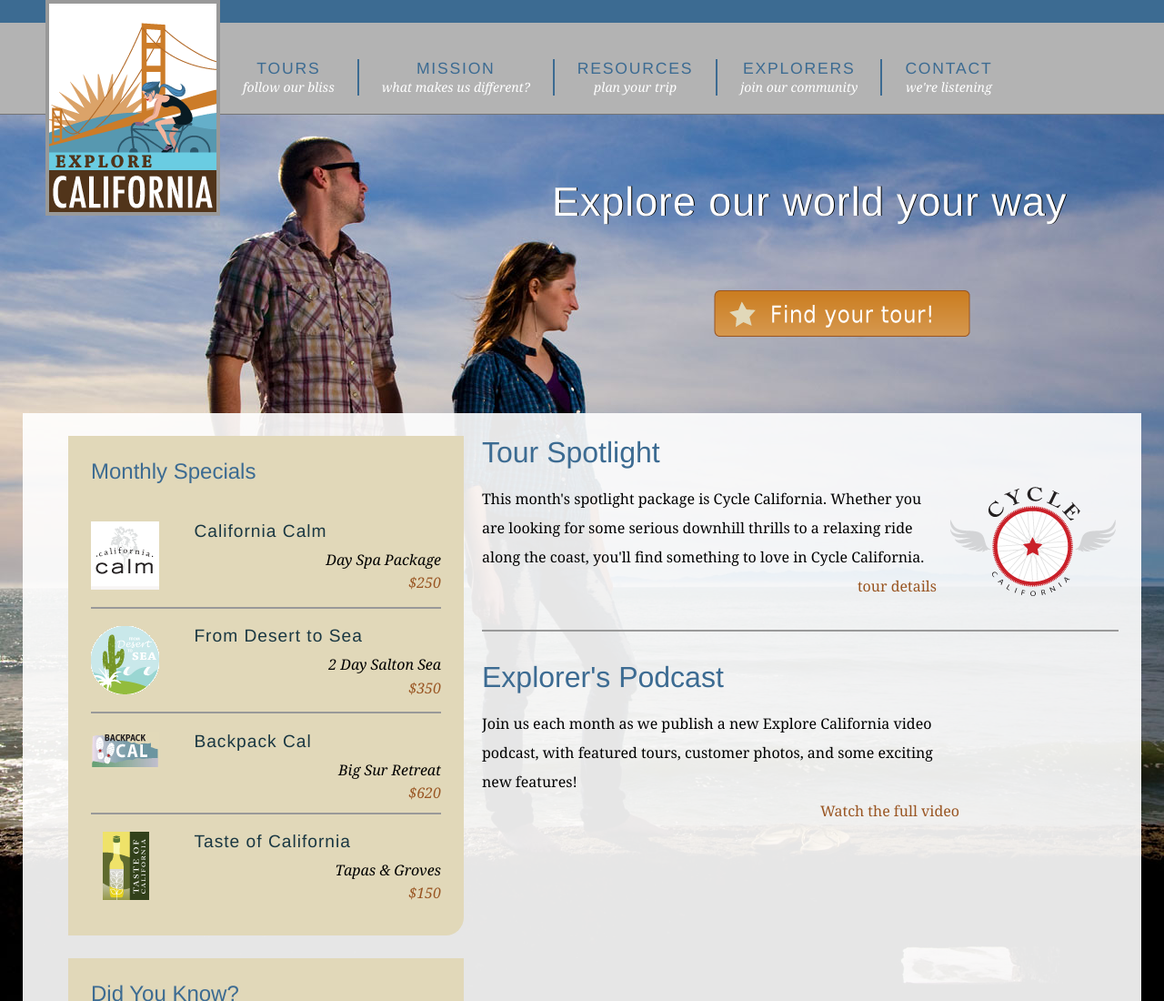
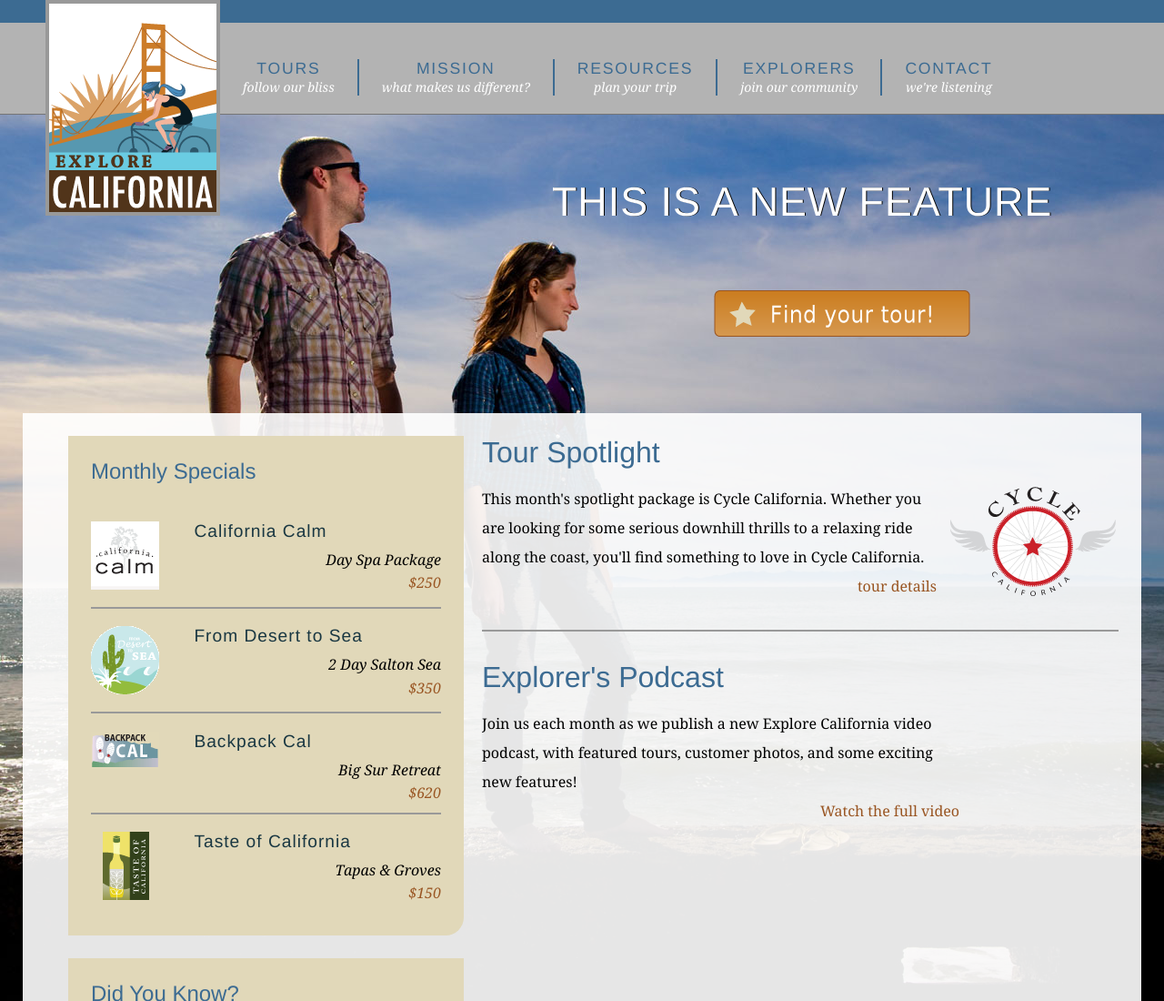
Before and after one commit to kennyr/explore_california, a plain HTML site: page index.html in a window 1280 px wide. Shown: the top 1100 px of the page at 91% size. Drawn offline with Linux system fonts and the light colour scheme.

Commit message:
Added New Feature

```diff
--- a/index.html
+++ b/index.html
@@ -55,7 +55,7 @@
       </div>
 
       <div id="actionCall">
-        <h1>Explore our world your way</h1>
+        <h1>THIS IS A NEW FEATURE</h1>
         <a href="tours.html" title="Find your tour!"><h2>Find your tour</h2></a>
       </div>
 
```
